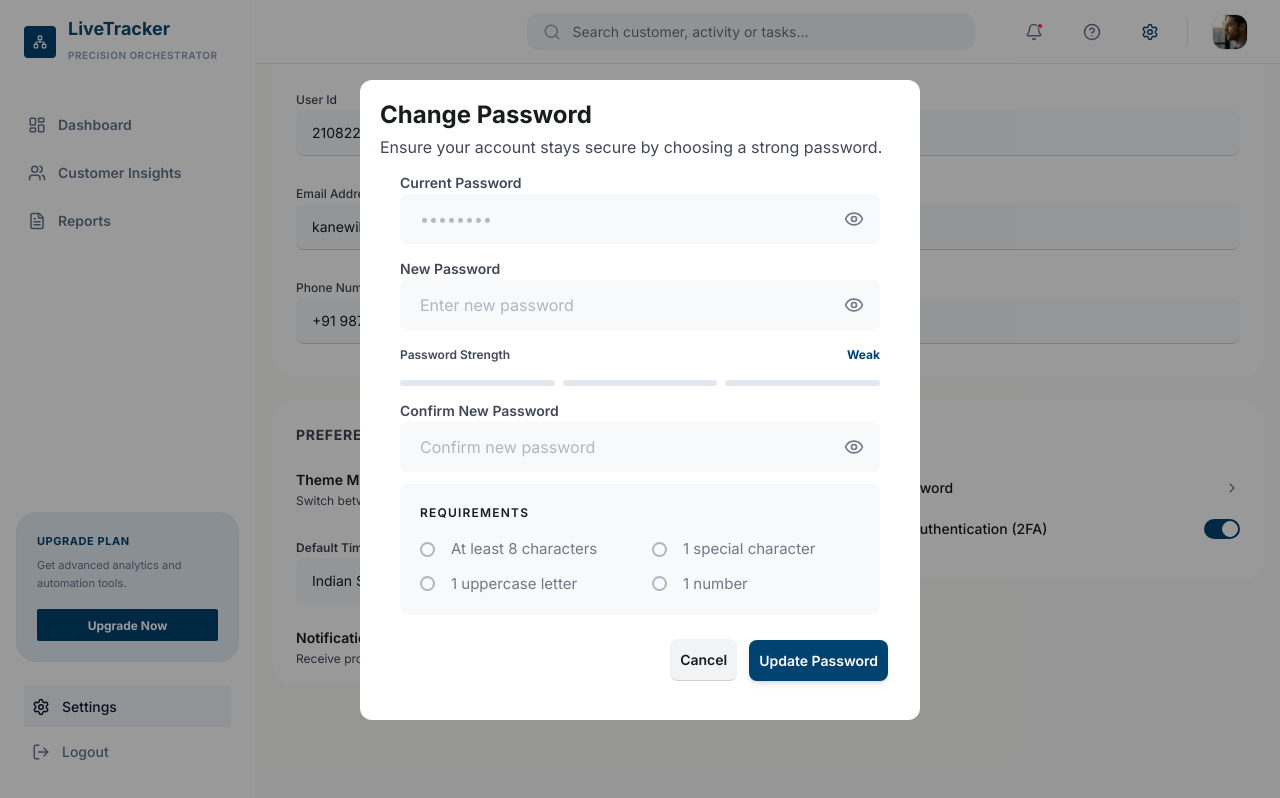
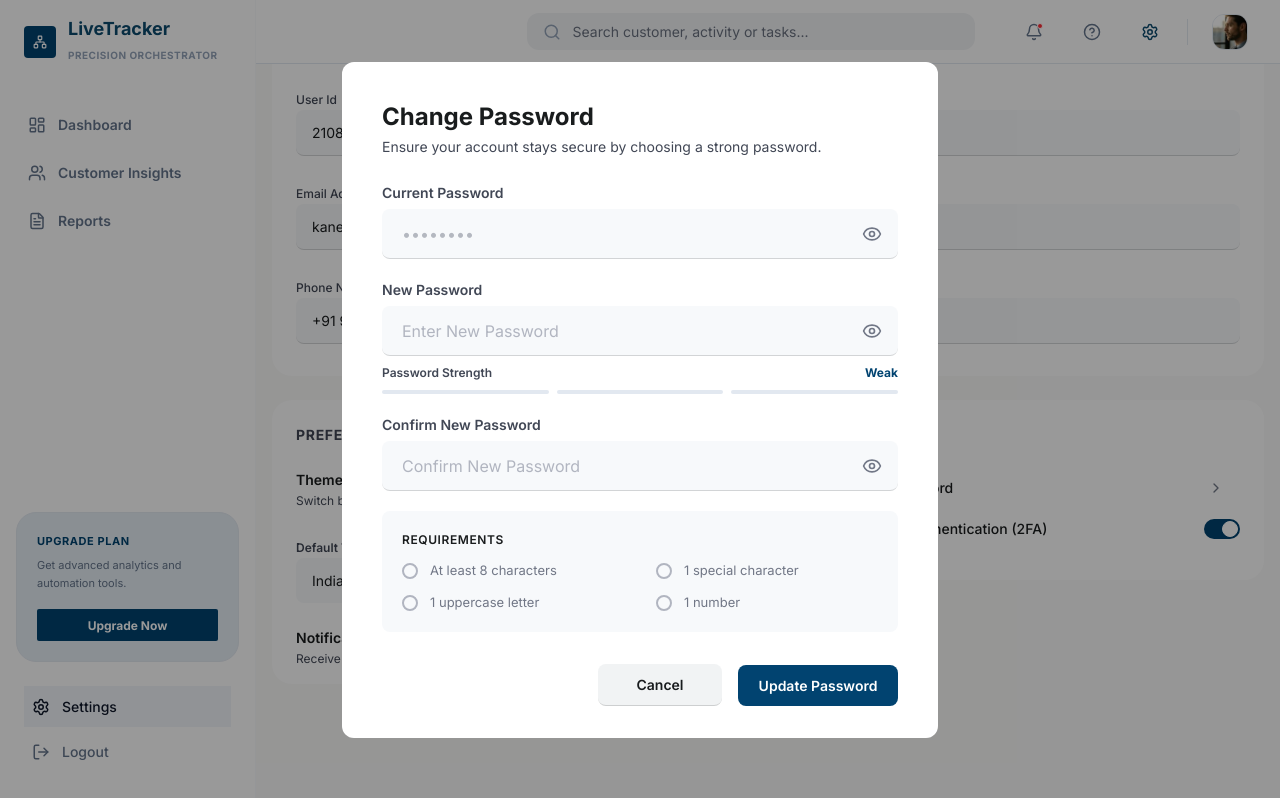
Before and after one commit to Kuberan1810/FolleiPhase1, a React (Vite) app: page /settings/profile in a window 1280 px wide. Both pictures are taken after a click on the button "Change Password". Built offline with nearby package versions, Linux system fonts and the light colour scheme; a web font is replaced by a local one.

Commit message:
settings

```diff
--- a/src/Pages/Settings/Profile/ProfileSettings.tsx
+++ b/src/Pages/Settings/Profile/ProfileSettings.tsx
@@ -54,7 +54,7 @@ const ProfileSettings: React.FC = () => {
                                 className="h-full w-full object-cover"
                             />
                         </div>
-                        <button className="absolute bottom-4 right-4 h-[40px] w-[40px] flex items-center justify-center bg-[#014370] text-white rounded-full border-4 border-white transform transition-transform hover:scale-110 active:scale-95">
+                        <button className="absolute bottom-4 right-4 h-[40px] w-[40px] flex items-center justify-center bg-[#014370] hover:bg-[#00365a] text-white rounded-full border-4 border-white transform transition-all hover:scale-110 active:scale-95 cursor-pointer">
                             <Camera size={20} />
                         </button>
                     </div>
--- a/src/Pages/Settings/Profile/components/ChangePasswordModal.tsx
+++ b/src/Pages/Settings/Profile/components/ChangePasswordModal.tsx
@@ -21,43 +21,42 @@ const ChangePasswordModal: React.FC<ChangePasswordModalProps> = ({ onClose }) =>
     const strength = (passwordRequirements.filter(r => r.met).length / passwordRequirements.length) * 100;
 
     return (
-        <div className="fixed inset-0 z-[100] flex items-center justify-center p-[20px] bg-black/40 duration-200 overflow-y-auto">
-            <div className="bg-white rounded-[12px] w-full max-w-[560px] h-[640px] flex flex-col overflow-hidden">
-                <div className="px-[20px] pt-[20px] pb-[10px] flex items-start justify-between shrink-0">
+        <div className="fixed inset-0 z-[100] flex items-center justify-center p-4 bg-black/40 duration-200 overflow-y-auto">
+            <div className="bg-white rounded-[12px] w-full max-w-[596px] h-fit flex flex-col overflow-hidden mx-auto">
+                <div className="px-6 sm:px-10 pt-8 sm:pt-10 pb-4 sm:pb-6 flex items-start justify-between shrink-0">
                     <div className="space-y-1">
-                        <h2 className="text-[20px] sm:text-[24px] font-bold text-[#191C1D] leading-tight">Change Password</h2>
-                        <p className="text-[14px] sm:text-[16px] text-[#414755] leading-relaxed">Ensure your account stays secure by choosing a strong password.</p>
+                        <h2 className="text-[24px] font-bold text-[#191C1D] leading-tight">Change Password</h2>
+                        <p className="text-[14px] text-[#414755] leading-relaxed">Ensure your account stays secure by choosing a strong password.</p>
                     </div>
-
                 </div>
 
-                <div className="px-[20px] sm:px-10 space-y-3 flex-1">
-                    <div className="space-y-3">
-                        <label className="text-[14px] font-semibold text-[#414755]">Current Password</label>
+                <div className="px-6 sm:px-10 space-y-4 sm:space-y-5 flex-1 ">
+                    <div className="space-y-1.5">
+                        <label className="block text-[14px] font-semibold text-[#414755]">Current Password</label>
                         <div className="relative">
                             <input
                                 type={showCurrent ? 'text' : 'password'}
                                 placeholder="••••••••"
-                                className="w-full h-[50px] px-5 py-4 rounded-[8px] bg-[#F7F9FB] text-[16px] text-[#717786]/50 outline-none transition-all placeholder:text-[#717786]/50"
+                                className="w-full h-[50px] px-5 py-4 rounded-[8px] border-b-[0.5px] border-[#000000]/15 bg-[#F7F9FB] text-[16px] text-[#717786]/50 outline-none transition-all placeholder:text-[#717786]/50"
                             />
                             <button
                                 onClick={() => setShowCurrent(!showCurrent)}
-                                className="absolute right-4 top-1/2 -translate-y-1/2 text-[#717786] transition-colors cursor-pointer"
+                                className="absolute right-4 top-1/2 -translate-y-1/2 text-[#717786] hover:text-[#191C1E] transition-colors cursor-pointer"
                             >
                                 {showCurrent ? <EyeOff size={20} /> : <Eye size={20} />}
                             </button>
                         </div>
                     </div>
 
-                    <div className="space-y-3">
-                        <label className="text-[14px] font-semibold text-[#414755]">New Password</label>
+                    <div className="space-y-1.5">
+                        <label className="block text-[14px] font-semibold text-[#414755]">New Password</label>
                         <div className="relative">
                             <input
                                 type={showNew ? 'text' : 'password'}
                                 value={newPassword}
                                 onChange={(e) => setNewPassword(e.target.value)}
-                                placeholder="Enter new password"
-                                className="w-full h-[50px] px-5 py-4 rounded-[8px] bg-[#F7F9FB] text-[16px] text-[#191C1E] outline-none transition-all placeholder:text-[#B1B5C0]"
+                                placeholder="Enter New Password"
+                                className="w-full h-[50px] px-5 py-4 rounded-[8px] border-b-[0.5px] border-[#000000]/15 bg-[#F7F9FB] text-[16px] text-[#191C1E] outline-none transition-all placeholder:text-[#B1B5C0]"
                             />
                             <button
                                 onClick={() => setShowNew(!showNew)}
@@ -66,31 +65,31 @@ const ChangePasswordModal: React.FC<ChangePasswordModalProps> = ({ onClose }) =>
                                 {showNew ? <EyeOff size={20} /> : <Eye size={20} />}
                             </button>
                         </div>
-                        <div className="flex items-center justify-between pt-1">
+                        <div className="flex items-center justify-between pt-0.5">
                             <label className="text-[12px] font-semibold text-[#414755]">Password Strength</label>
                             <span className="text-[12px] font-bold text-[#004370]">
                                 {strength <= 25 ? 'Weak' : strength <= 50 ? 'Fair' : strength <= 75 ? 'Medium' : 'Strong'}
                             </span>
                         </div>
 
-                        <div className="pt-1 flex items-center gap-2">
+                        <div className="pt-0.5 flex items-center gap-2">
                             {[1, 2, 3].map((segment) => (
                                 <div
                                     key={segment}
-                                    className={`h-[6px] flex-1 rounded-full transition-all duration-300 ${(strength / 33.33) >= segment ? 'bg-[#004370]' : 'bg-[#E2E8F0]'
+                                    className={`h-[4px] flex-1 rounded-full transition-all duration-300 ${(strength / 33.33) >= segment ? 'bg-[#004370]' : 'bg-[#E2E8F0]'
                                         }`}
                                 />
                             ))}
                         </div>
                     </div>
 
-                    <div className="space-y-3">
-                        <label className="text-[14px] font-semibold text-[#414755]">Confirm New Password</label>
+                    <div className="space-y-1.5">
+                        <label className="block text-[14px] font-semibold text-[#414755]">Confirm New Password</label>
                         <div className="relative">
                             <input
                                 type={showConfirm ? 'text' : 'password'}
-                                placeholder="Confirm new password"
-                                className="w-full h-[50px] px-5 py-4 rounded-[8px] bg-[#F7F9FB] text-[16px] text-[#191C1E] outline-none transition-all placeholder:text-[#B1B5C0]"
+                                placeholder="Confirm New Password"
+                                className="w-full h-[50px] px-5 py-4 rounded-[8px] border-b-[0.5px] border-[#000000]/15 bg-[#F7F9FB] text-[16px] text-[#191C1E] outline-none transition-all placeholder:text-[#B1B5C0]"
                             />
                             <button
                                 onClick={() => setShowConfirm(!showConfirm)}
@@ -102,33 +101,33 @@ const ChangePasswordModal: React.FC<ChangePasswordModalProps> = ({ onClose }) =>
                     </div>
 
                     <div className="bg-[#F7F9FB] rounded-[8px] p-4 sm:p-5">
-                        <p className="text-[12px] font-semibold text-[#191C1D] uppercase tracking-[0.1em] mb-4">Requirements</p>
-                        <div className="grid grid-cols-2 gap-x-2 sm:gap-x-6 gap-y-3">
+                        <p className="text-[12px] font-semibold text-[#191C1D] uppercase tracking-wider mb-2 sm:mb-3">Requirements</p>
+                        <div className="grid grid-cols-1 sm:grid-cols-2 gap-x-8 gap-y-2 sm:gap-y-3">
                             {passwordRequirements.map((req, i) => (
-                                <div key={i} className="flex items-center gap-2 sm:gap-4">
+                                <div key={i} className="flex items-center gap-3">
                                     {req.met ? (
-                                        <div className="w-[15px] h-[15px] rounded-full bg-[#014370] flex items-center justify-center shrink-0">
+                                        <div className="w-[16px] h-[16px] rounded-full bg-[#014370] flex items-center justify-center shrink-0">
                                             <Check size={10} className="text-white" strokeWidth={4} />
                                         </div>
                                     ) : (
-                                        <div className="w-[15px] h-[15px] rounded-full border-2 border-[#B1B5C0] shrink-0" />
+                                        <div className="w-[16px] h-[16px] rounded-full border-2 border-[#B1B5C0] shrink-0" />
                                     )}
-                                    <span className={`text-[13px] sm:text-[15px] ${req.met ? 'text-[#191C1D] font-medium' : 'text-[#717786]'}`}>{req.label}</span>
+                                    <span className={`text-[12px] sm:text-[13px] ${req.met ? 'text-[#191C1D] font-medium' : 'text-[#717786]'}`}>{req.label}</span>
                                 </div>
                             ))}
                         </div>
                     </div>
                 </div>
 
-                <div className="p-6 sm:px-8 sm:pb-16 flex flex-row items-center justify-end gap-3 shrink-0">
+                <div className="px-6 sm:px-10 py-6 sm:py-8 flex items-center justify-end gap-3 sm:gap-4 shrink-0">
                     <button
                         onClick={onClose}
-                        className="flex-1 sm:flex-none sm:w-auto p-[10px] sm:py-2.5 bg-[#F1F3F4] text-[#191C1E] text-[14px] font-semibold border-b-[0.5px] border-[#000000]/15 rounded-[8px] cursor-pointer"
+                        className="flex-1 sm:flex-none sm:w-[124px] py-2 sm:py-2.5 bg-[#F1F3F4] hover:bg-[#E8EAED] text-[#191C1E] text-[14px] font-semibold border-b-[0.5px] border-[#000000]/15 rounded-[8px] cursor-pointer transition-colors"
                     >
                         Cancel
                     </button>
                     <button
-                        className="flex-1 sm:flex-none sm:w-auto p-[10px] sm:py-2.5 bg-[#014370] text-white text-[14px] font-semibold rounded-[8px] cursor-pointer shadow-[0px_2px_4px_-2px_rgba(0,0,0,0.1),0px_4px_6px_-1px_rgba(0,0,0,0.1)] transition-all"
+                        className="flex-1 sm:flex-none sm:w-[160px] py-2 sm:py-2.5 bg-[#014370] hover:bg-[#00365a] text-white text-[14px] font-semibold rounded-[8px] cursor-pointer transition-all"
                     >
                         Update Password
                     </button>
--- a/src/Pages/Settings/Profile/components/PersonalDetails.tsx
+++ b/src/Pages/Settings/Profile/components/PersonalDetails.tsx
@@ -39,7 +39,7 @@ const PersonalDetails: React.FC<PersonalDetailsProps> = ({ data, isEditing, onEd
                 {!isEditing ? (
                     <button
                         onClick={onEdit}
-                        className="p-[10px] bg-[#004370] text-white text-[12px] font-bold rounded-[8px] cursor-pointer hover:bg-[#00365a] transition-all"
+                        className="py-[10px] px-[16px] bg-[#004370] text-white text-[12px] font-bold rounded-[8px] cursor-pointer hover:bg-[#00365a] transition-all"
                     >
                         Edit Profile
                     </button>
@@ -47,13 +47,13 @@ const PersonalDetails: React.FC<PersonalDetailsProps> = ({ data, isEditing, onEd
                     <div className="flex gap-3">
                         <button
                             onClick={onCancel}
-                            className="p-[10px] bg-[#F3F4F5] text-[#767676] text-[12px] font-bold rounded-[8px] cursor-pointer hover:bg-[#e8eaeb] transition-all"
+                            className="py-[10px] px-[16px] bg-[#F3F4F5] text-[#767676] text-[12px] font-bold rounded-[8px] cursor-pointer hover:bg-[#e8eaeb] transition-all"
                         >
                             Cancel
                         </button>
                         <button
                             onClick={handleFormSave}
-                            className="p-[10px] bg-[#004370] text-white text-[12px] font-bold rounded-[8px] cursor-pointer hover:bg-[#00365a] transition-all"
+                            className="py-[10px] px-[16px] bg-[#004370] text-white text-[12px] font-bold rounded-[8px] cursor-pointer hover:bg-[#00365a] transition-all"
                         >
                             Save Changes
                         </button>
--- a/src/Pages/Settings/Profile/components/Security.tsx
+++ b/src/Pages/Settings/Profile/components/Security.tsx
@@ -17,7 +17,7 @@ const Security: React.FC<SecurityProps> = ({ onOpenPasswordModal }) => {
             <div className="px-6 pb-4 space-y-1">
                 <button
                     onClick={onOpenPasswordModal}
-                    className="w-full flex items-center justify-between py-2 transition-opacity hover:opacity-70 cursor-pointer"
+                    className="w-full flex items-center justify-between p-2 -mx-2 rounded-lg transition-colors hover:bg-gray-50 cursor-pointer"
                 >
                     <div className="flex items-center gap-3">
                         <Lock size={16} className="text-[#414755]" />
```
Also changed, not shown: src/Pages/Settings/Profile/components/Preferences.tsx (+4 -4 lines).
